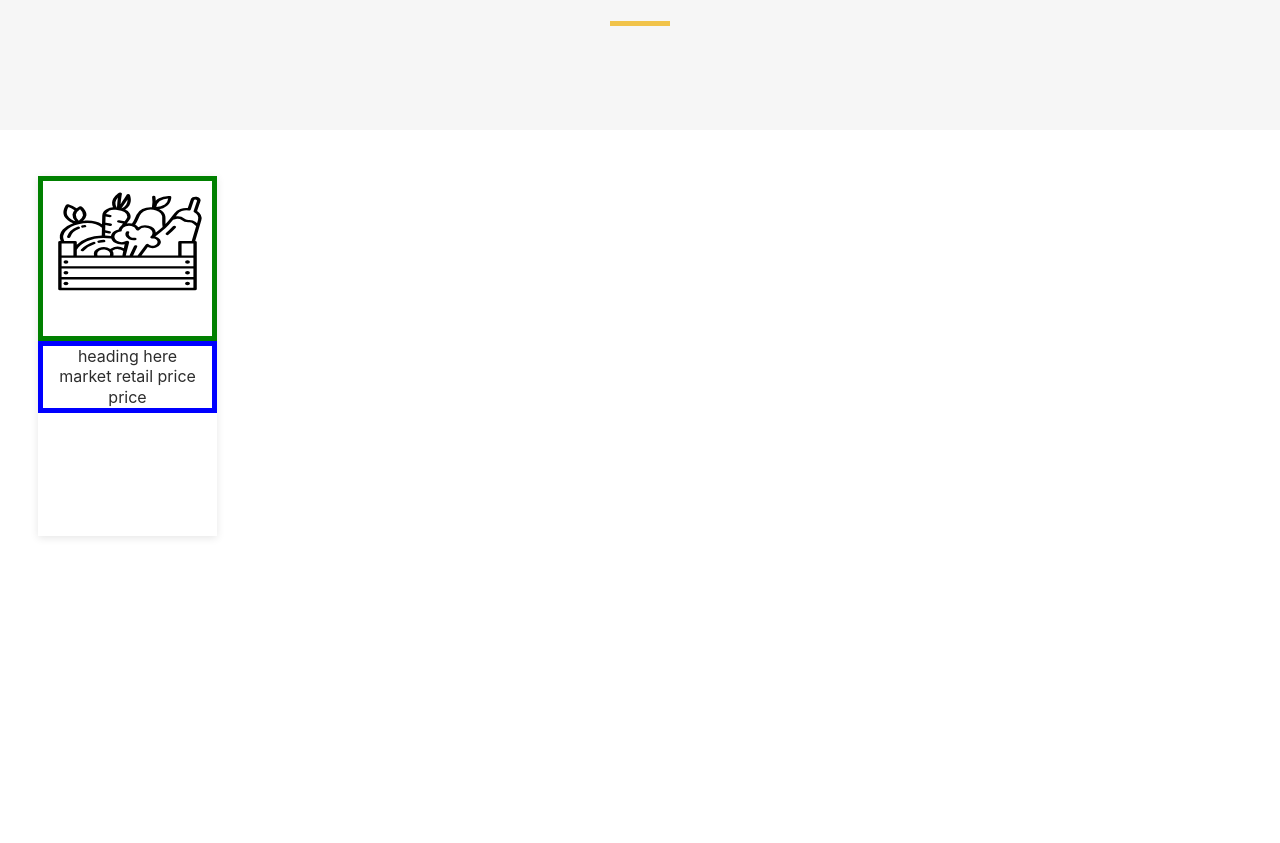
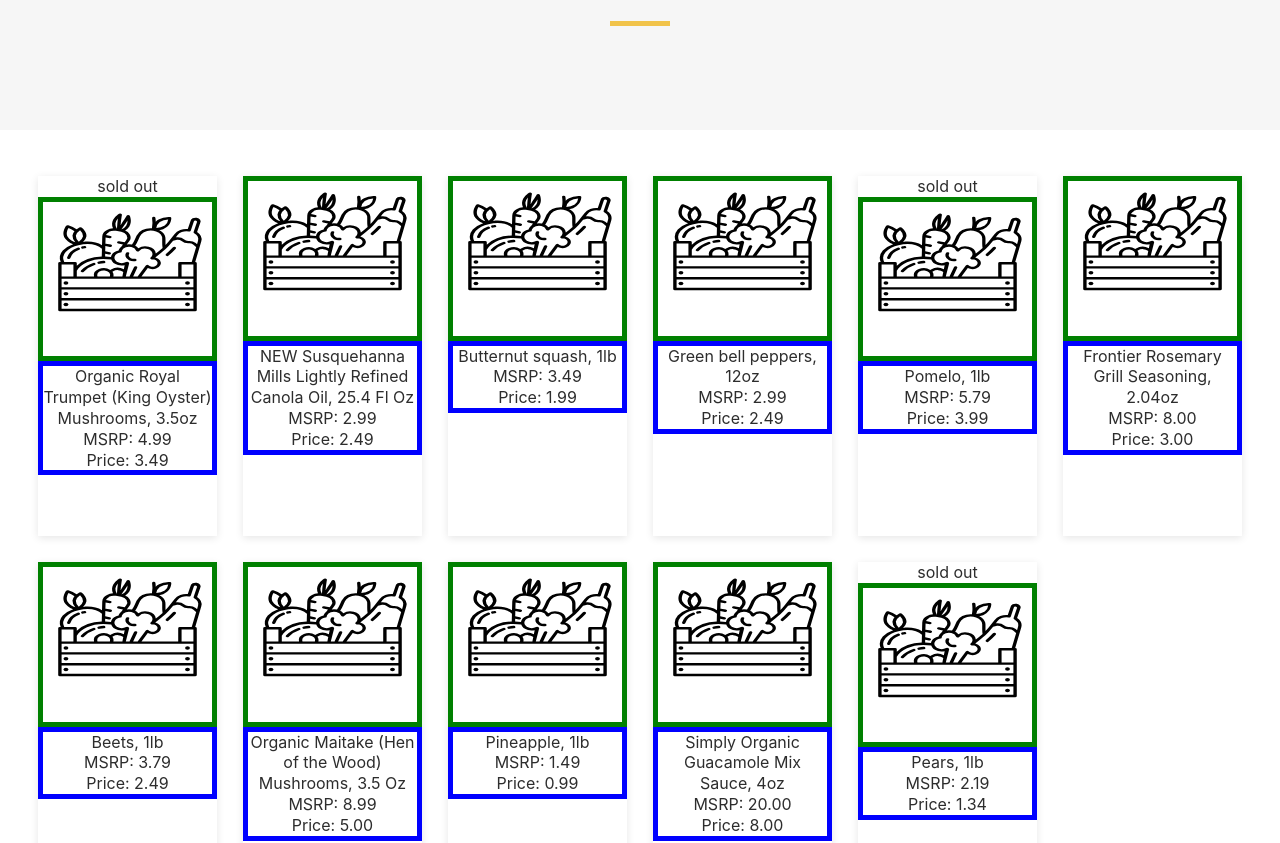
Before and after one commit to lokeam/product-listing, a React (Create React App) app: page / in a window 1280 px wide. Shown: the part 320-1163 px from the top of the page. Before the commit the page ends 886 px from the top, so only its background shows below. Built offline with nearby package versions, Linux system fonts and the light colour scheme.

Commit message:
feat: test product item mapping of sample response, wired up Card component to receive props from Grid

```diff
--- a/src/components/Card/Card.js
+++ b/src/components/Card/Card.js
@@ -5,18 +5,26 @@ import './card-styles.scss';
 class Card extends PureComponent {
   render() {
 
+    const { item: { msrp, price, product, soldOut } } = this.props;
+    const { item } = this.props;
+
+    const productStatus = soldOut ? 'card__status--soldout' : '';
+    const pricePlusDecimal = price.toFixed(2);
+    const msrpPlusDecimal = msrp.toFixed(2);
+
+    console.log("Card, testing item: ", item);
     return(
-      <div className="card">
+      <div className={`card ${productStatus}`}>
         <div className="card__product-msg">
-          <div className="card__logo--soldout"></div>
+          { soldOut && ( <div className="card__logo--soldout">sold out</div> ) }
         </div>
         <div className="card__thumbnail">
-          <img className="card__svg-placeholder" src={produceIcon} alt="placeholder produce icon"/>
+          <img className="card__svg-placeholder" src={produceIcon} alt="placeholder produce icon" />
         </div>
         <div className="card__text">
-          <div className="card__heading">heading here</div>
-          <div className="card__msrp">market retail price</div>
-          <div className="card__pricelabel">price</div>
+          <div className="card__heading">{product}</div>
+          <div className="card__msrp">MSRP: <span className="card__msrp-dec">{msrpPlusDecimal}</span></div>
+          <div className="card__pricelabel">Price: <span className="card__msrp-dec">{pricePlusDecimal}</span></div>
         </div>
       </div>
     );
--- a/src/components/Grid/Grid.js
+++ b/src/components/Grid/Grid.js
@@ -1,14 +1,20 @@
 import React, { PureComponent } from 'react';
 import Card from '../Card/Card';
+
+/* debug */
+import sample from '../../static/responses/grid-sample.json';
 
 import './grid-styles.scss';
 
 class Grid extends PureComponent {
 
   render() {
+    console.log('testing sample: ', sample);
     return(
       <div className="grid">
-        <Card />
+        { sample.data.items.map( (item) => (
+          <Card key={`gridCard--${item.product}`} item={item} {...item}/>
+        ) ) }
       </div>
     );
   }
--- /dev/null
+++ b/src/static/responses/grid-sample.json
@@ -0,0 +1,84 @@
+{
+  "msg": "Success",
+  "data": {
+    "items": [
+      {
+        "id": 1,
+        "product": "Organic Royal Trumpet (King Oyster) Mushrooms, 3.5oz",
+        "price": 3.49,
+        "msrp": 4.99,
+        "soldOut": true
+      },
+      {
+        "id": 2,
+        "product": "NEW Susquehanna Mills Lightly Refined Canola Oil, 25.4 Fl Oz",
+        "price": 2.49,
+        "msrp": 2.99,
+        "soldOut": false
+      },
+      {
+        "id": 3,
+        "product": "Butternut squash, 1lb",
+        "price": 1.99,
+        "msrp": 3.49,
+        "soldOut": false
+      },
+      {
+        "id": 4,
+        "product": "Green bell peppers, 12oz",
+        "price": 2.49,
+        "msrp": 2.99,
+        "soldOut": false
+      },
+      {
+        "id": 5,
+        "product": "Pomelo, 1lb",
+        "price": 3.99,
+        "msrp": 5.79,
+        "soldOut": true
+      },
+      {
+        "id": 6,
+        "product": "Frontier Rosemary Grill Seasoning, 2.04oz",
+        "price": 3,
+        "msrp": 8,
+        "soldOut": false
+      },
+      {
+        "id": 7,
+        "product": "Beets, 1lb",
+        "price": 2.49,
+        "msrp": 3.79,
+        "soldOut": false
+      },
+      {
+        "id": 8,
+        "product": "Organic Maitake (Hen of the Wood) Mushrooms, 3.5 Oz",
+        "price": 5,
+        "msrp": 8.99,
+        "soldOut": false
+      },
+      {
+        "id": 9,
+        "product": "Pineapple, 1lb",
+        "price": 0.99,
+        "msrp": 1.49,
+        "soldOut": false
+      },
+      {
+        "id": 10,
+        "product": "Simply Organic Guacamole Mix Sauce, 4oz",
+        "price": 8,
+        "msrp": 20,
+        "soldOut": false
+      },
+      {
+        "id": 11,
+        "product": "Pears, 1lb",
+        "price": 1.34,
+        "msrp": 2.19,
+        "soldOut": true
+      }
+    ]
+  }
+}
```
